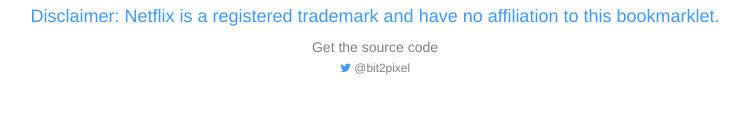
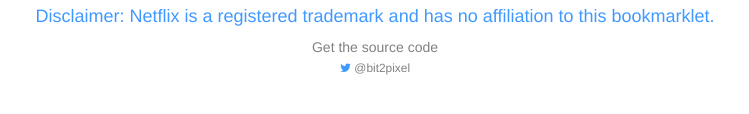
Before and after one commit to bit2pixel/netflix-god-mode-bookmarklet, a plain HTML site: page index.html in a window 1280 px wide. Shown: the part 502-616 px from the top of the page, 265-1014 px from the left. Drawn offline with nearby package versions, Linux system fonts and the light colour scheme.

Commit message:
I can haz

```diff
--- a/index.html
+++ b/index.html
@@ -42,7 +42,7 @@
     </a>
   </div>
   <div class="footer">
-    <h4>Disclaimer: Netflix is a registered trademark and have no affiliation to this bookmarklet.</h4>
+    <h4>Disclaimer: Netflix is a registered trademark and has no affiliation to this bookmarklet.</h4>
     <div><a href="https://github.com/bit2pixel/netflix-god-mode-bookmarklet">Get the source code</a></div>
     <small><i class="fa fa-twitter"></i> <a href="http://twitter.com/bit2pixel">@bit2pixel</a></small>
   </div>
```
